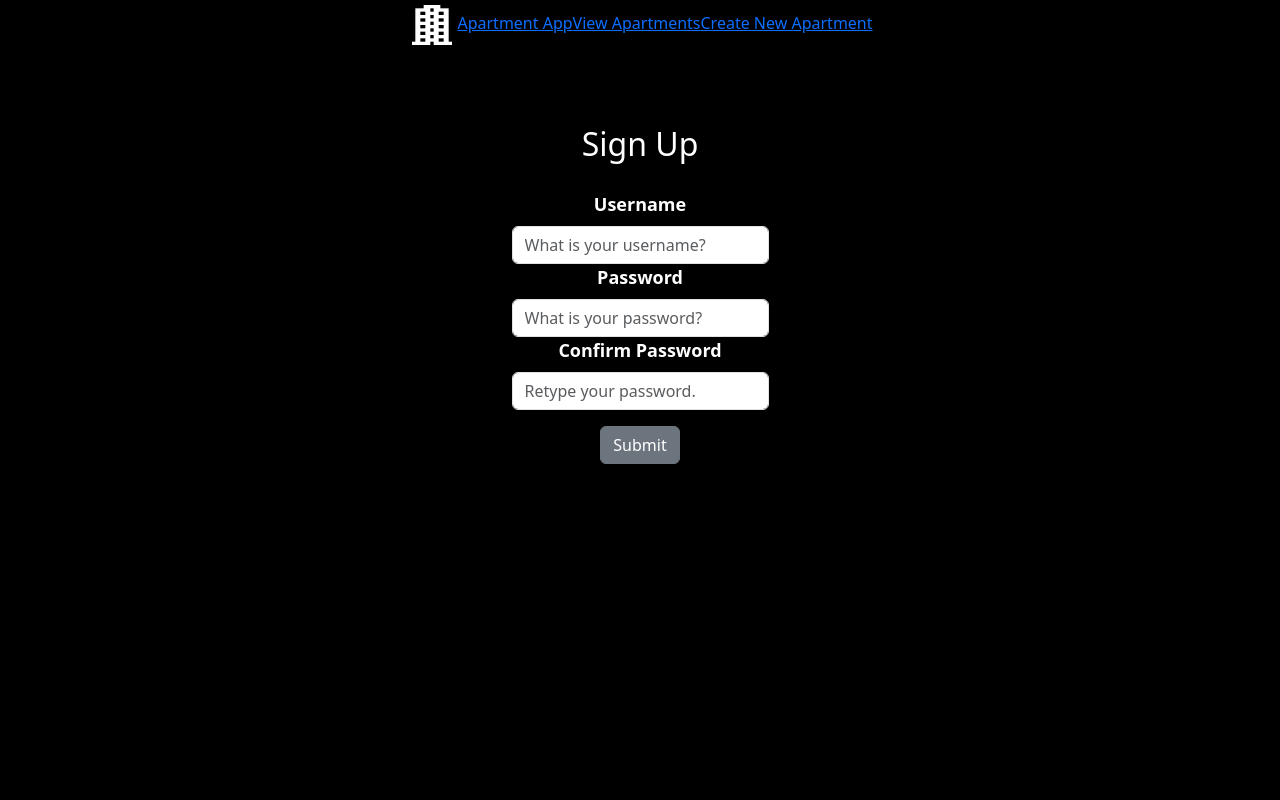
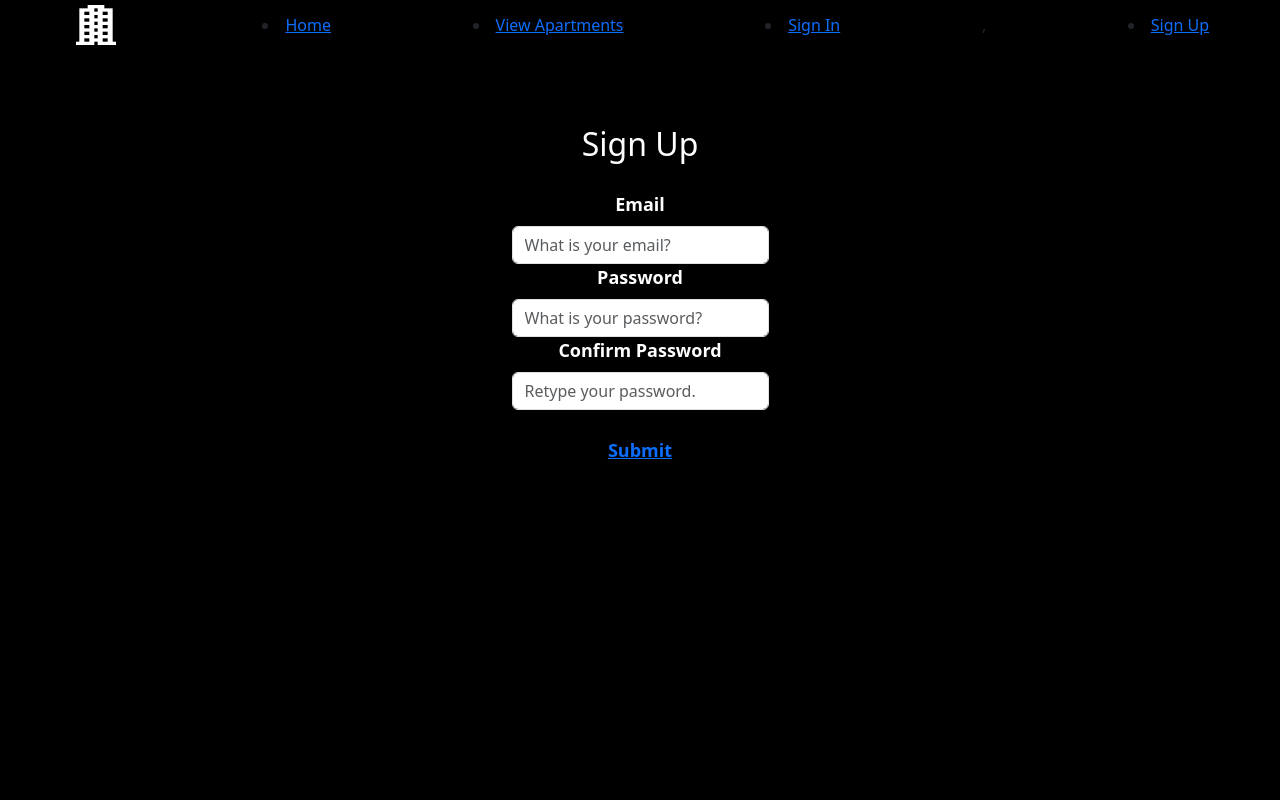
Before and after one commit to learn-academy-2023-golf/apartment-app-frontend-mjsd, a React (Create React App) app: page /signup in a window 1280 px wide. Shown: the top 800 px of the page. Built offline with nearby package versions, Linux system fonts and the light colour scheme.

Commit message:
working on connecting frontend and backend

```diff
--- a/src/App.css
+++ b/src/App.css
@@ -1,7 +1,12 @@
 .Header {
   background-color: black;
-  text-align: center;
+  display: flex;
+  justify-content: center;
+  justify-content: space-around;
+  align-items: center;
 }
+
+NavLink
 
 /* Apartment Components */
 .apartments-body {
--- a/src/App.js
+++ b/src/App.js
@@ -1,4 +1,4 @@
-import React, { useState } from 'react'
+import React, { useState, useEffect } from 'react'
 import './App.css';
 import mockUsers from "./mockUsers.js"
 import mockApartments from "./mockApartments.js"
@@ -16,24 +16,98 @@ import Signup from "./pages/SignUp"
 import Signin from "./pages/SignIn"
 
 const App = () => {
-  const [currentUser, setCurrentUser] = useState(mockUsers[0])
-  const [apartments, setApartments] = useState(mockApartments)
+  const [currentUser, setCurrentUser] = useState(null)
+  const [apartments, setApartments] = useState([])
 
+  const readApartments = () => {
+
+  }
   const createApartment = (apartment) => {
 
   }
   const editApartment = ({ apartments, id }) => {
 
   }
-  // console.log("currentUser", currentUser)
-  // console.log("apartments", apartments)
+
+  const signin = (userInfo) => {
+    fetch("http://localhost:3000/login", {
+      body: JSON.stringify(userInfo),
+      headers: {
+        "Content-Type": "application/json",
+        Accept: "application/json",
+      },
+      method: "POST",
+    })
+    .then((response) => {
+      if (!response.ok) {
+        throw Error(response.statusText)
+      }
+      localStorage.setItem("token", response.headers.get("Authorization"))
+      return response.json()
+    })
+    .then((payload) => {
+      localStorage.setItem("user", JSON.stringify(payload))
+      setCurrentUser(payload)
+    })
+    .catch((error) => console.log("login errors: ", error))
+  }
+
+  const signup = (userInfo) => {
+    fetch("http://localhost:3000/signup", {
+      body: JSON.stringify(userInfo),
+      headers: {
+        "Content-Type": "application/json",
+        Accept: "application/json",
+      },
+      method: "POST",
+    })
+      .then((response) => {
+        if (!response.ok) {
+          throw Error(response.statusText)
+        }
+        localStorage.setItem("token", response.headers.get("Authorization"))
+        return response.json()
+      })
+      .then((payload) => {
+        localStorage.setItem("user", JSON.stringify(payload))
+        setCurrentUser(payload)
+      })
+      .catch((error) => console.log("login errors: ", error))
+  }
+
+
+
+  const signout = (id) => {
+    fetch("http://localhost:3000/signout", {
+      headers: {
+        "Content-Type": "application/json",
+        Authorization: localStorage.getItem("token"),
+      },
+      method: "DELETE",
+    })
+      .then((payload) => {
+        localStorage.removeItem("token")
+        localStorage.removeItem("user")
+        setCurrentUser(null)
+      })
+      .catch((error) => console.log("log out errors: ", error))
+  }
+
+  useEffect(() => {
+    const loggedInUser = localStorage.getItem("user")
+    if (loggedInUser) {
+      setCurrentUser(JSON.parse(loggedInUser))
+    }
+    readApartments()
+  }, [])
+
   return (
     <>
-      <Header currentUser={currentUser} />
+      <Header currentUser={currentUser} signout={signout} />
       <Routes>
         <Route exact path="/" element={<Home />} />
-        <Route path="/signin" element={<Signin />} />
-        <Route path="/signup" element={<Signup />} />
+        <Route path="/signin" element={<Signin signin={signin}/>} />
+        <Route path="/signup" element={<Signup signup={signup}/>} />
         <Route path="/apartmentindex" element={<ApartmentIndex apartments={apartments} />} />
         {
           currentUser && <Route path="/myapartments" element={<ApartmentProtectedIndex currentUser={currentUser} apartments={apartments} />} />
--- a/src/components/Header.js
+++ b/src/components/Header.js
@@ -4,17 +4,37 @@ import Home from '../pages/Home'
 import ApartmentNew from '../pages/ApartmentNew'
 import ApartmentShow from '../pages/ApartmentShow'
 import ApartmentIndex from '../pages/ApartmentIndex'
-import { NavLink } from 'react-router-dom'
+import { NavLink, useNavigate } from 'react-router-dom'
+import { NavItem } from 'reactstrap'
 
-const Header = () => {
+const Header = ({currentUser, signout}) => {
+
+  const navigate = useNavigate()
+
+  const handleClick = () => {
+    signout()
+    navigate("/")
+  }
+
   return(
     <>
-        <main className='Header'>
-                <img className='logo'src={logo} />
-                <NavLink to="/">Apartment App</NavLink>
-                <NavLink to="/apartmentindex">View Apartments</NavLink>
-                <NavLink to="/apartmentnew">Create New Apartment</NavLink>
-        </main>
+      <main className='Header'>
+        <img className='logo'src={logo} />
+        <NavItem><NavLink to="/">Home</NavLink></NavItem>
+        <NavItem><NavLink to="/apartmentindex">View Apartments</NavLink></NavItem>
+        {!currentUser && (
+        <>
+          <NavItem><NavLink to="/signin">Sign In</NavLink></NavItem>,
+          <NavItem><NavLink to="/signup">Sign Up</NavLink></NavItem>
+        </>
+        )}
+        {currentUser && (
+        <>
+          <NavItem><NavLink to="/apartmentnew">Create New Apartment</NavLink></NavItem>,
+          <NavItem><NavLink onClick={handleClick}>Sign Out</NavLink></NavItem>
+        </>
+        )}
+      </main>
     </>
   )
 }
--- a/src/pages/SignIn.js
+++ b/src/pages/SignIn.js
@@ -1,23 +1,27 @@
 import React from 'react'
-import { useState } from 'react'
+import { useState, useRef } from 'react'
 import { Form, FormGroup, Label, Input, Button } from 'reactstrap'
 import { useNavigate, useParams } from 'react-router-dom'
 
-const SignIn = () => {
+const SignIn = ( {signin} ) => {
 
-    const navigate = useNavigate()
+  const formRef = useRef()
 
-    const [userLogin, setUserLogin] = useState({
-        username: "",
-        password: "",
-    })
-    const handleChange = (e) => {
-        setUserLogin({ ...userLogin, [e.target.name]: e.target.value })
+  const navigate = useNavigate()
+
+  const handleSubmit = (e) => {
+    e.preventDefault()
+    const formData = new FormData(formRef.current)
+    console.log(formData)
+    const data = Object.fromEntries(formData)
+    const userInfo = {
+      user: { email: data.email, password: data.password }
     }
-
-    const handleSubmit = () => {
-        navigate("/")
-      }
+    console.log(userInfo)
+    signin(userInfo)
+    // navigate("/")
+    e.target.reset()
+  }
 
   return (
     <>
@@ -26,16 +30,15 @@ const SignIn = () => {
           <h2>Sign In</h2>
         </div>
         <div className="SignIn2">
-          <Form>
+          <Form ref={formRef} onSubmit={handleSubmit}>
             <FormGroup>
-              <Label for="name">
+              <Label for="email">
                 Username
               </Label>
               <Input
-                name="username"
-                placeholder="What is your username?"
-                type="text"
-                onChange={handleChange}
+                name="email"
+                placeholder="What is your email?"
+                type="email"
               />
               <Label for="password">
                 Password
@@ -43,13 +46,10 @@ const SignIn = () => {
               <Input
                 name="password"
                 placeholder="What is your password?"
-                type="text"
-                onChange={handleChange}
+                type="password"
               />
             </FormGroup>
-            <Button onClick={handleSubmit}>
-                Sign In
-            </Button>
+            <a href="/">Sign In</a>
           </Form>
         </div>
       </div>
--- a/src/pages/SignUp.js
+++ b/src/pages/SignUp.js
@@ -1,21 +1,23 @@
-import React, { useState } from 'react'
+import React, { useRef } from 'react'
 import { Form, FormGroup, Label, Input, Button } from 'reactstrap'
 import { useNavigate, useParams } from 'react-router-dom'
 
-const SignUp = (user) => {
+const SignUp = ( {signUp} ) => {
+
+  const formRef = useRef()
+
   const navigate = useNavigate()
 
-  const [userLogin, setUserLogin] = useState({
-    username: "",
-    password: "",
-    password_confirmation: "",
-  })
-  const handleChange = (e) => {
-    setUserLogin({ ...userLogin, [e.target.name]: e.target.value })
-  }
-
-  const handleSubmit = () => {
-    navigate("/signin")
+  const handleSubmit = (e) => {
+    e.preventDefault()
+    const formData = new FormData(formRef.current)
+    const data = Object.fromEntries(formData)
+    const userInfo = {
+      user: { email: data.email, password: data.password }
+    }
+    signUp(userInfo)
+    navigate("/")
+    e.target.reset()
   }
 
   return (
@@ -25,16 +27,15 @@ const SignUp = (user) => {
           <h2>Sign Up</h2>
         </div>
         <div className="SignIn2">
-          <Form>
+          <Form ref={formRef} onSubmit={handleSubmit}>
             <FormGroup>
-              <Label for="name">
-                Username
+              <Label for="email">
+                Email
               </Label>
               <Input
-                name="username"
-                placeholder="What is your username?"
-                type="text"
-                onChange={handleChange}
+                name="email"
+                placeholder="What is your email?"
+                type="email"
               />
               <Label for="password">
                 Password
@@ -42,22 +43,19 @@ const SignUp = (user) => {
               <Input
                 name="password"
                 placeholder="What is your password?"
-                type="text"
-                onChange={handleChange}
+                type="password"
               />
-                            <Label for="password">
+              <Label for="password confirmation">
                 Confirm Password
               </Label>
               <Input
-                name="password"
+                name="password_confirmation"
                 placeholder="Retype your password."
-                type="text"
-                onChange={handleChange}
+                type="password"
               />
+              <br />
+              <a href="/signin">Submit</a>
             </FormGroup>
-            <Button onClick={handleSubmit}>
-                Submit
-            </Button>
           </Form>
         </div>
       </div>
```
Also changed, not shown: 2 other files (tests, documents, lock files or other folders).
